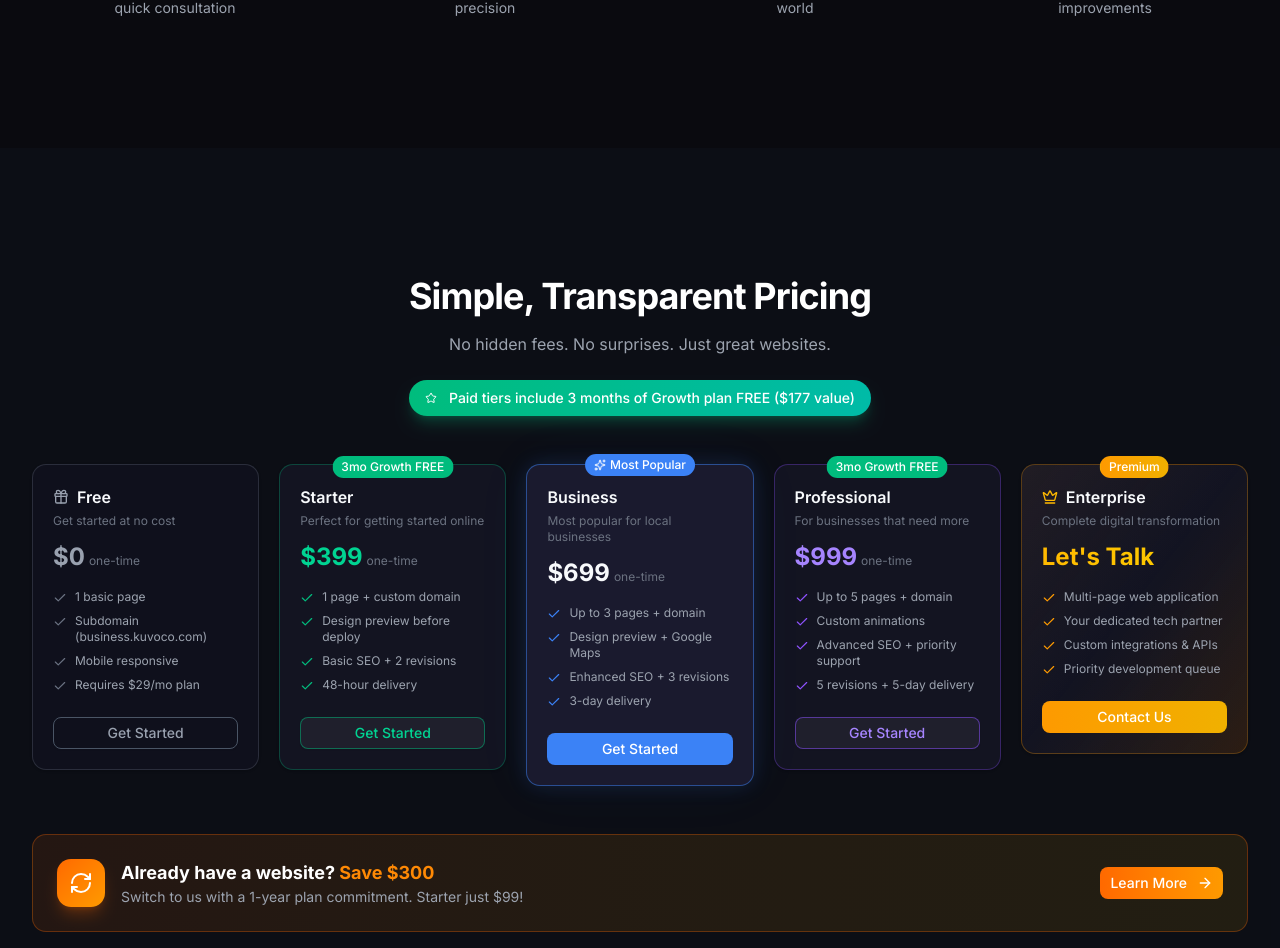
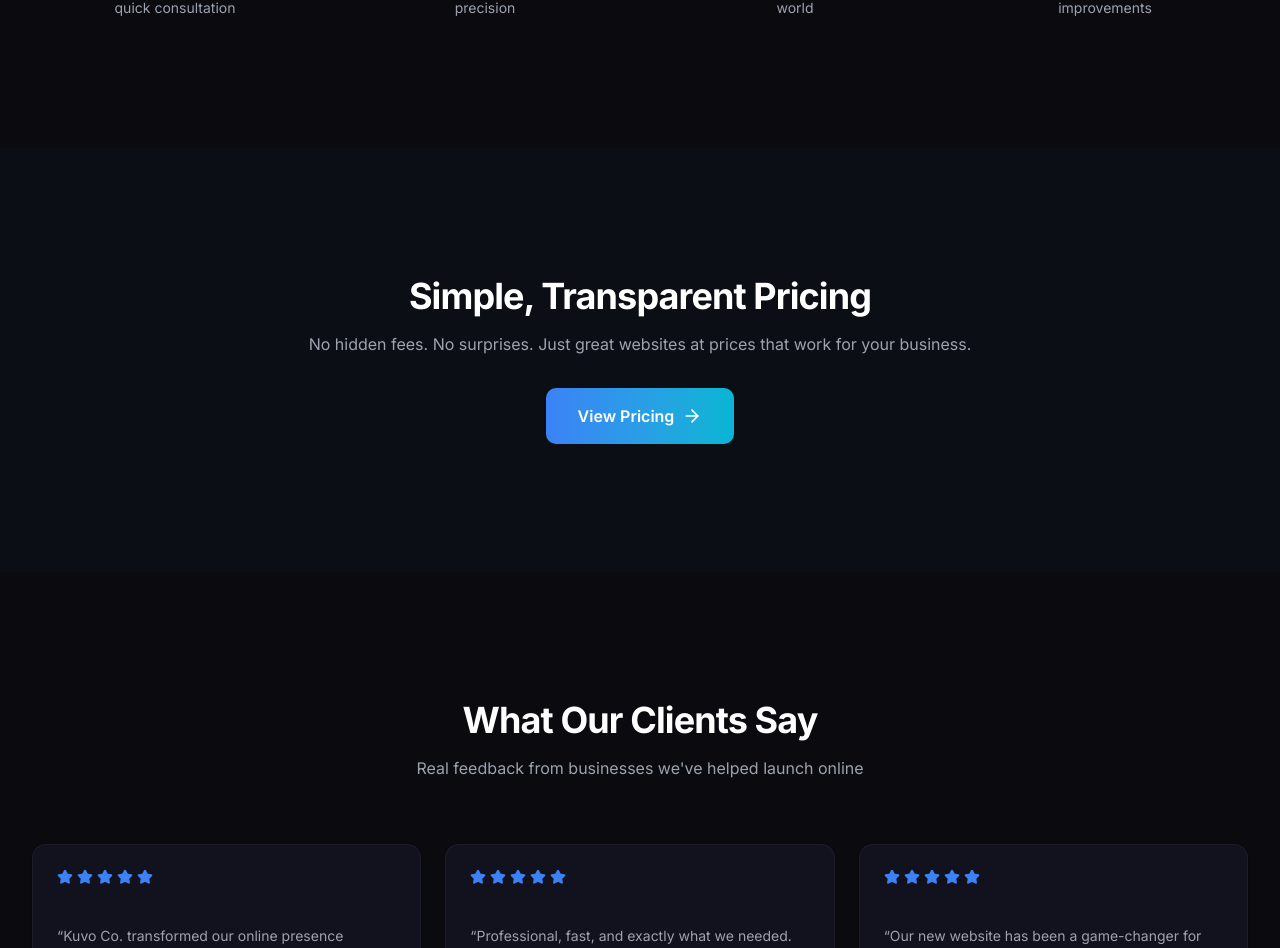
Before and after one commit to LeoValdi64/kuvoco-website, a Next.js app: page / in a window 1280 px wide. Shown: the part 3211-4159 px from the top of the page. Built offline with nearby package versions, Linux system fonts and the light colour scheme.

Commit message:
fix: update URLs to kuvoco.com, remove price comparisons from Switch&Save, enhance JSON-LD

```diff
--- a/src/app/layout.tsx
+++ b/src/app/layout.tsx
@@ -70,7 +70,7 @@ const jsonLd = [
     "@context": "https://schema.org",
     "@type": "Organization",
     name: "Kuvo Co.",
-    url: "https://kuvoco-website.vercel.app",
+    url: "https://kuvoco.com",
     description: "Professional web development for local businesses",
     location: {
       "@type": "Place",
@@ -78,6 +78,7 @@ const jsonLd = [
         "@type": "PostalAddress",
         addressLocality: "Everett",
         addressRegion: "WA",
+        addressCountry: "US",
       },
     },
   },
@@ -85,10 +86,10 @@ const jsonLd = [
     "@context": "https://schema.org",
     "@type": "WebSite",
     name: "Kuvo Co.",
-    url: "https://kuvoco-website.vercel.app",
+    url: "https://kuvoco.com",
     potentialAction: {
       "@type": "SearchAction",
-      target: "https://kuvoco-website.vercel.app/?q={search_term_string}",
+      target: "https://kuvoco.com/?q={search_term_string}",
       "query-input": "required name=search_term_string",
     },
   },
@@ -96,13 +97,23 @@ const jsonLd = [
     "@context": "https://schema.org",
     "@type": "LocalBusiness",
     name: "Kuvo Co.",
-    url: "https://kuvoco-website.vercel.app",
-    description: "Professional web development for local businesses",
+    url: "https://kuvoco.com",
+    description: "Professional web development for local businesses. Fast, affordable, and modern websites for small businesses.",
     priceRange: "$$",
     address: {
       "@type": "PostalAddress",
       addressLocality: "Everett",
       addressRegion: "WA",
+      addressCountry: "US",
+    },
+    areaServed: {
+      "@type": "GeoCircle",
+      geoMidpoint: {
+        "@type": "GeoCoordinates",
+        latitude: 47.9790,
+        longitude: -122.2021,
+      },
+      geoRadius: "50000",
     },
   },
 ];
--- a/src/app/page.tsx
+++ b/src/app/page.tsx
@@ -3,10 +3,33 @@ import Stats from "@/components/Stats";
 import Services from "@/components/Services";
 import Portfolio from "@/components/Portfolio";
 import Process from "@/components/Process";
-import Pricing from "@/components/Pricing";
 import Testimonials from "@/components/Testimonials";
 import FAQ from "@/components/FAQ";
 import CTA from "@/components/CTA";
+import Link from "next/link";
+import { ArrowRight } from "lucide-react";
+
+function PricingCTA() {
+  return (
+    <section id="pricing" className="relative py-24 sm:py-32 bg-[#111827]/30">
+      <div className="max-w-4xl mx-auto px-4 sm:px-6 lg:px-8 text-center">
+        <h2 className="text-3xl sm:text-4xl font-bold tracking-tight mb-4">
+          Simple, Transparent Pricing
+        </h2>
+        <p className="text-[#9CA3AF] max-w-2xl mx-auto mb-8">
+          No hidden fees. No surprises. Just great websites at prices that work for your business.
+        </p>
+        <Link
+          href="/pricing"
+          className="inline-flex items-center gap-2 bg-gradient-to-r from-[#3B82F6] to-[#06B6D4] hover:opacity-90 text-white font-semibold px-8 py-4 rounded-lg transition-opacity"
+        >
+          View Pricing
+          <ArrowRight size={20} />
+        </Link>
+      </div>
+    </section>
+  );
+}
 
 export default function Home() {
   return (
@@ -16,7 +39,7 @@ export default function Home() {
       <Services />
       <Portfolio />
       <Process />
-      <Pricing />
+      <PricingCTA />
       <Testimonials />
       <FAQ />
       <CTA />
--- a/src/app/pricing/PricingContent.tsx
+++ b/src/app/pricing/PricingContent.tsx
@@ -529,17 +529,6 @@ export default function PricingContent() {
                 <p className="text-[#9CA3AF] mb-4">
                   Already have a website? Time to upgrade. Switch to Kuvo Co. and save $300 off any paid tier.
                 </p>
-                <div className="flex flex-wrap gap-3 justify-center lg:justify-start mb-4">
-                  <Badge variant="outline" className="border-orange-500/50 text-orange-400 bg-orange-500/10">
-                    Starter: $399 → $99
-                  </Badge>
-                  <Badge variant="outline" className="border-orange-500/50 text-orange-400 bg-orange-500/10">
-                    Business: $699 → $399
-                  </Badge>
-                  <Badge variant="outline" className="border-orange-500/50 text-orange-400 bg-orange-500/10">
-                    Professional: $999 → $699
-                  </Badge>
-                </div>
                 <p className="text-xs text-[#6B7280]">
                   Requires 1-year commitment to any monthly plan. Pay monthly or save more with annual payment.
                 </p>
```
